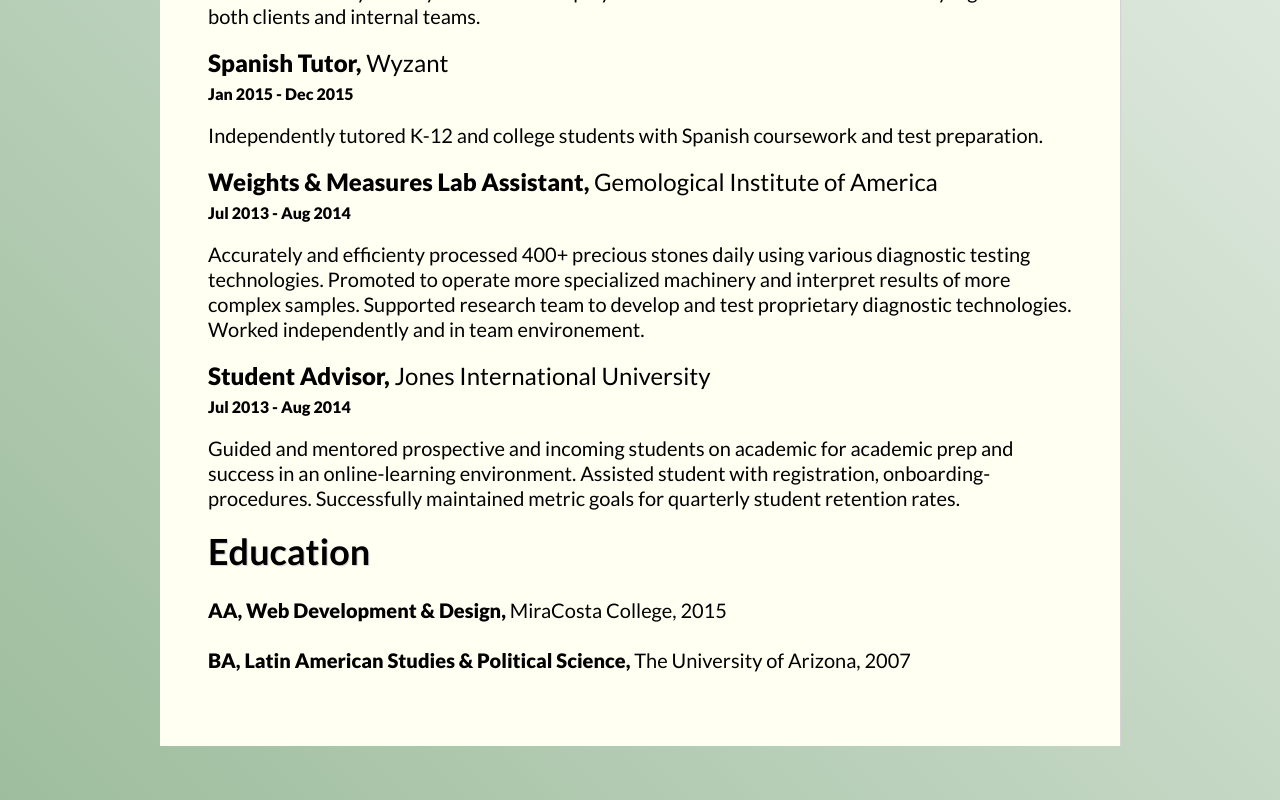
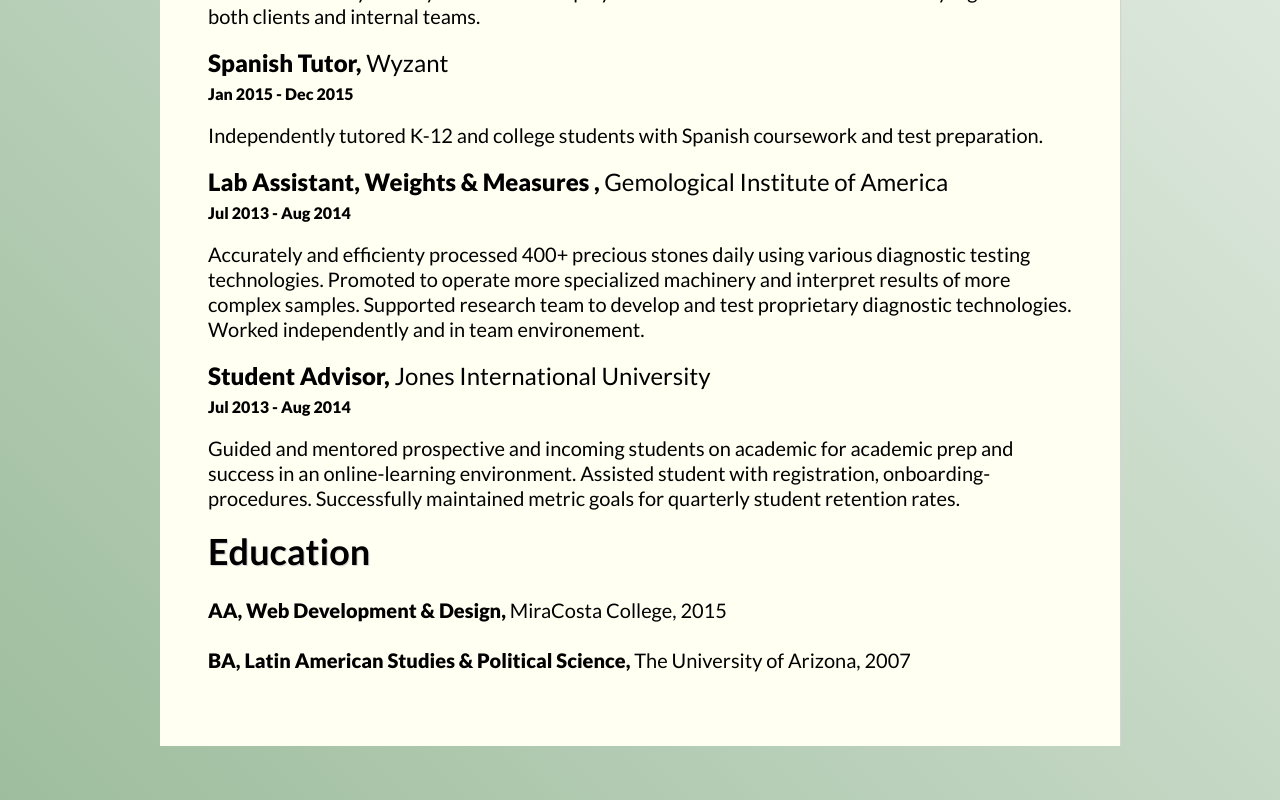
Before and after one commit to jenhedg/hi-jennifer-vue, a Vue app: page /resume in a window 1280 px wide. Shown: the part 1120-1920 px from the top of the page. Built offline with nearby package versions, Linux system fonts and the light colour scheme.

Commit message:
quick edit

```diff
--- a/src/views/Resume.vue
+++ b/src/views/Resume.vue
@@ -97,7 +97,7 @@
     </div>
     <div class="resume__pos">
       <h3 class="resume__title">
-        Weights & Measures Lab Assistant,
+        Lab Assistant, Weights & Measures ,
         <span>Gemological Institute of America</span>
       </h3>
       <h5 class="resume__date">Jul 2013 - Aug 2014</h5>
```
